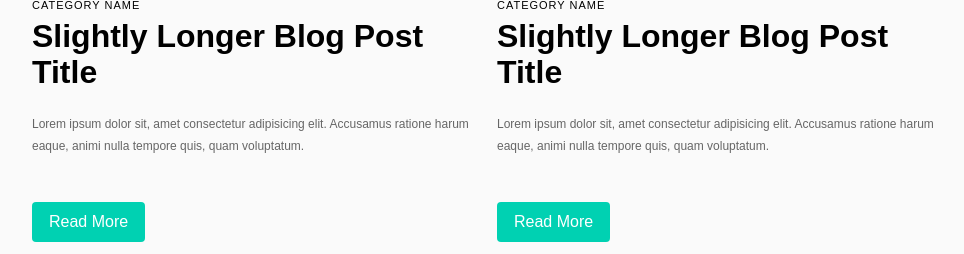
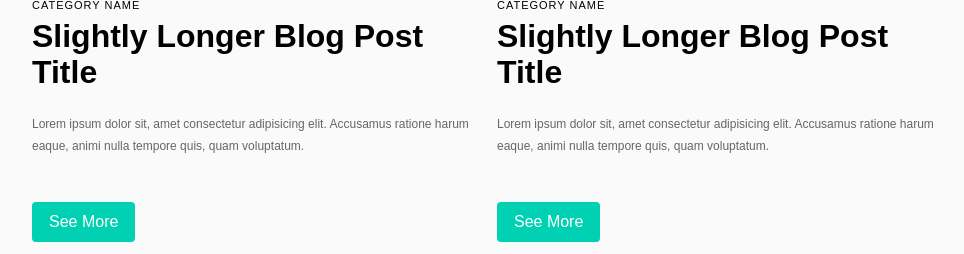
Before and after one commit to Bigs55stock/nbjcontracting, a Django app: page / in a window 1280 px wide. Shown: the part 1593-1847 px from the top of the page, without its empty margins (155-1119 px from the left). Run offline with Django 4.2, Linux system fonts and the light colour scheme.

Commit message:
links added to redirect to project page

```diff
--- a/main_app/templates/home.html
+++ b/main_app/templates/home.html
@@ -33,7 +33,7 @@
                       <h1 class="title post-title">Blog Posts /h1>
                       <p class="post-excerpt">This is basic format</p>
                       <br>
-                      <a href="#" class="button is-primary">Read More</a>
+                      <a href="/projects" class="button is-primary">See More</a>
                     </div>
 
                   </div>
@@ -52,7 +52,7 @@
                     <h1 class="title post-title">Slightly Longer Blog Post Title</h1>
                     <p class="post-excerpt">Lorem ipsum dolor sit, amet consectetur adipisicing elit. Accusamus ratione harum eaque, animi nulla tempore quis, quam voluptatum.</p>
                     <br>
-                    <a href="#" class="button is-primary">Read More</a>
+                    <a href="/projects" class="button is-primary">See More</a>
                   </div>
                 </article>
               </div>
@@ -66,7 +66,7 @@
                     <h1 class="title post-title">Slightly Longer Blog Post Title</h1>
                     <p class="post-excerpt">Lorem ipsum dolor sit, amet consectetur adipisicing elit. Accusamus ratione harum eaque, animi nulla tempore quis, quam voluptatum.</p>
                     <br>
-                    <a href="#" class="button is-primary">Read More</a>
+                    <a href="/projects" class="button is-primary">See More</a>
                   </div>
                 </article>
               </div>
```
